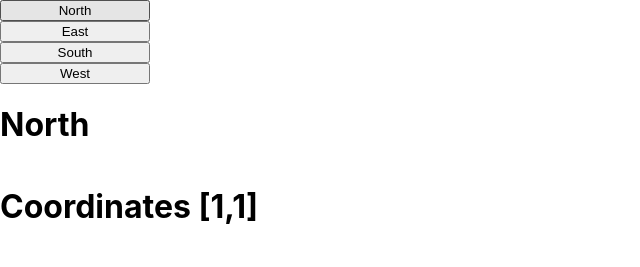
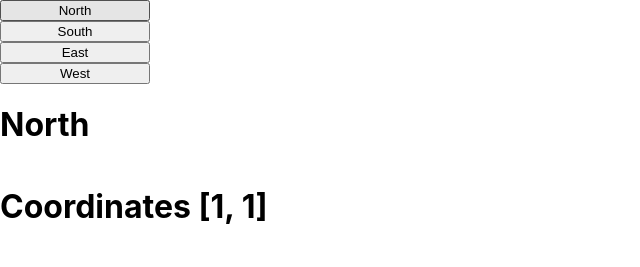
Before and after one commit to hayesdev/Roomba, a React (Create React App) app in the folder roomba-project/: page / in a window 1280 px wide. Shown: the top 267 px of the page, without its empty margins (0-640 px from the left). Built offline with nearby package versions, Linux system fonts and the light colour scheme.

Commit message:
set up direction buttons

```diff
--- a/roomba-project/src/App.js
+++ b/roomba-project/src/App.js
@@ -7,7 +7,7 @@ import "./App.css";
 
 function App() {
   const [location, setLocation] = useState({
-    coordinates: ["1,1"],
+    coordinates: [`${1}, ${1}`],
   });
 
   function handleChange(e) {
--- a/roomba-project/src/components/Directions.js
+++ b/roomba-project/src/components/Directions.js
@@ -3,12 +3,35 @@ import React, { useState, useEffect } from "react";
 function Directions(props) {
   const [direction, setDirection] = useState("North");
 
+  const x = props.location.coordinates[0];
+  const y = props.location.coordinates[1];
+  function North() {
+    // setLocation({ coordinates: [x + 1, y] });
+    setDirection("North");
+    console.log(props.location.coordinates);
+  }
+  function South() {
+    // setLocation({ coordinates: [x - 1, y] });
+    setDirection("South");
+    console.log(props.location.coordinates);
+  }
+  function East() {
+    // setLocation({ coordinates: [x, y + 1] });
+    setDirection("East");
+    console.log(props.location.coordinates);
+  }
+  function West() {
+    // setLocation({ coordinates: [x, y - 1] });
+    setDirection("West");
+    console.log(props.location.coordinates);
+  }
+
   return (
     <div className="directions">
-      <button onClick={() => setDirection("North")}>North</button>
-      <button onClick={() => setDirection("East")}>East</button>
-      <button onClick={() => setDirection("South")}>South</button>
-      <button onClick={() => setDirection("West")}>West</button>
+      <button onClick={() => North()}>North</button>
+      <button onClick={() => South()}>South</button>
+      <button onClick={() => East()}>East</button>
+      <button onClick={() => West()}>West</button>
       <div>
         <h1>{direction}</h1>
       </div>
```
